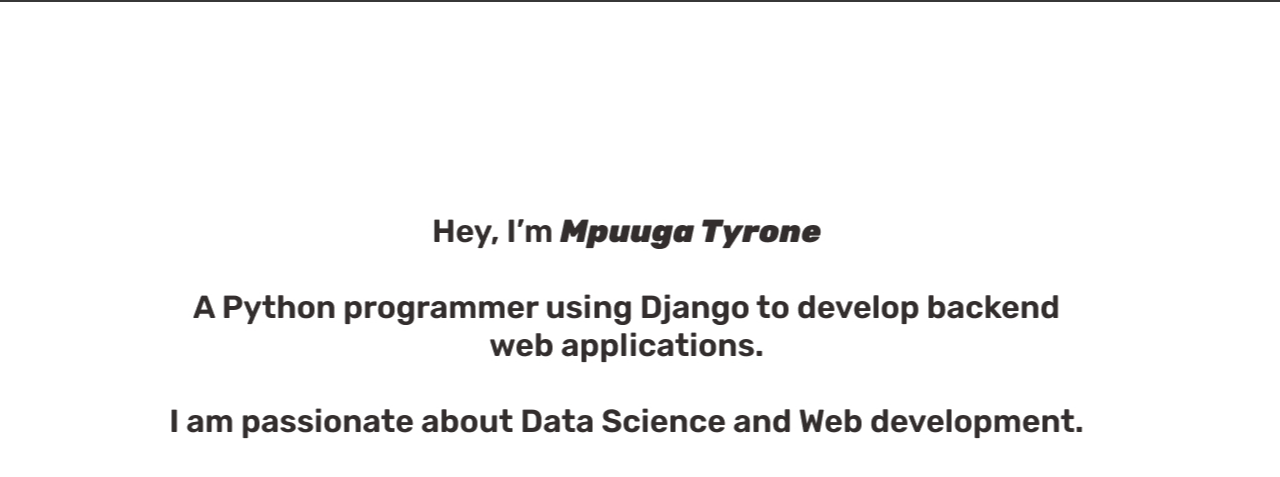
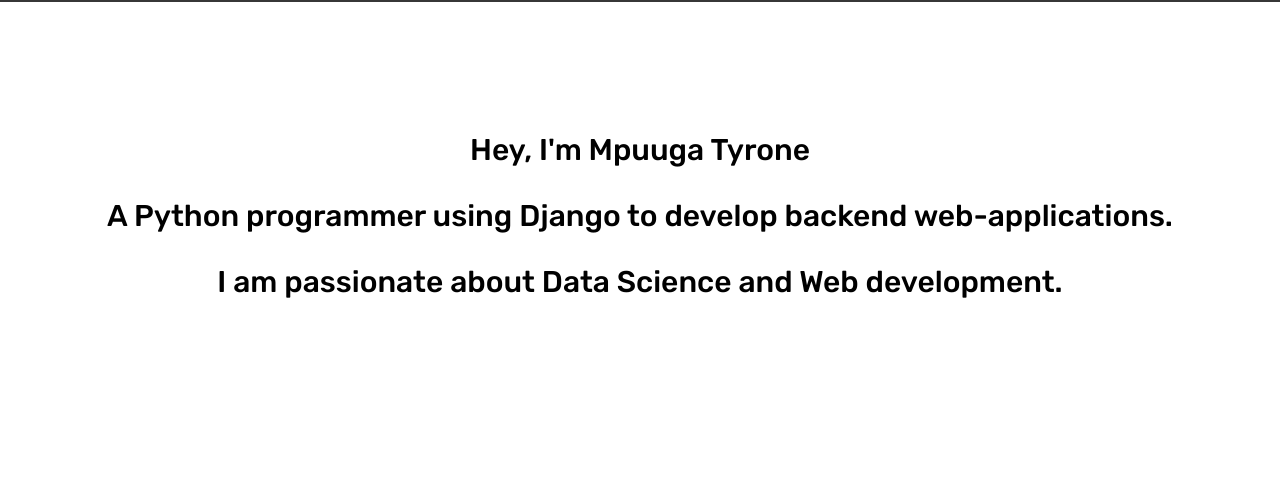
Before and after one commit to MpuugaTyroneVictorWoods2006/MpuugaTyroneVictorWoods2006.github.io, a plain HTML site: page index.html in a window 1280 px wide. Shown: the part 149-626 px from the top of the page. Drawn offline with Linux system fonts and the light colour scheme.

Commit message:
Removed picture for paragraphs

```diff
--- a/home.css
+++ b/home.css
@@ -53,13 +53,6 @@ body {
     text-decoration: none;
 }
 
-.info {
-    position: absolute;
-    top: 60%;
-    left: 49%;
-    transform: translate(-50%, -50%);
-}
-
 
 a {
     color: rgba(255, 255, 255, 1);
@@ -70,16 +63,28 @@ a:hover {
     color: rgba(61, 162, 134, 1)
 }
 
-.image-overlay {
-    position: absolute;
-    top: 60%;
-    left: 49%;
-    transform: translate(-50%, -50%);
-    width: 1000px;
-    height: 300px
-}
-
 #texts {
     display: flex;
     flex-wrap: wrap;
 }
+
+.paragraph_1 {
+    font-size: 30px;
+    font-family: 'Rubik', sans-serif;
+    text-align: center;
+    padding-top: 100px;
+}
+
+.paragraph_2 {
+    font-size: 30px;
+    font-family: 'Rubik', sans-serif;
+    text-align: center;
+    padding-top: -5px;
+}
+
+.paragraph_3 {
+    font-size: 30px;
+    font-family: 'Rubik', sans-serif;
+    text-align: center;
+    padding-top: -5px;
+}
--- a/index.html
+++ b/index.html
@@ -17,9 +17,15 @@
         <h3><a href="https://github.com/MpuugaTyroneVictorWoods2006" class="projects" id="texts">PROFILE</a></h3>
         <h3><a href="" class="contact" id="texts">CONTACT</a></h3>
     </div>
-<div class="info">
-        <img src="intro.jpg" alt="">
-        <div class="image-overlay"></div>
-    </div>
+    <p class="paragraph_1">
+        Hey, I'm Mpuuga Tyrone
+    </p>
+    <p class="paragraph_2">
+        A Python programmer using Django to develop backend web-applications.
+
+    </p>
+    <p class="paragraph_3">
+        I am passionate about Data Science and Web development.
+    </p>
 </body>
 </html>
```
Also changed, not shown: intro.jpg (deleted).
